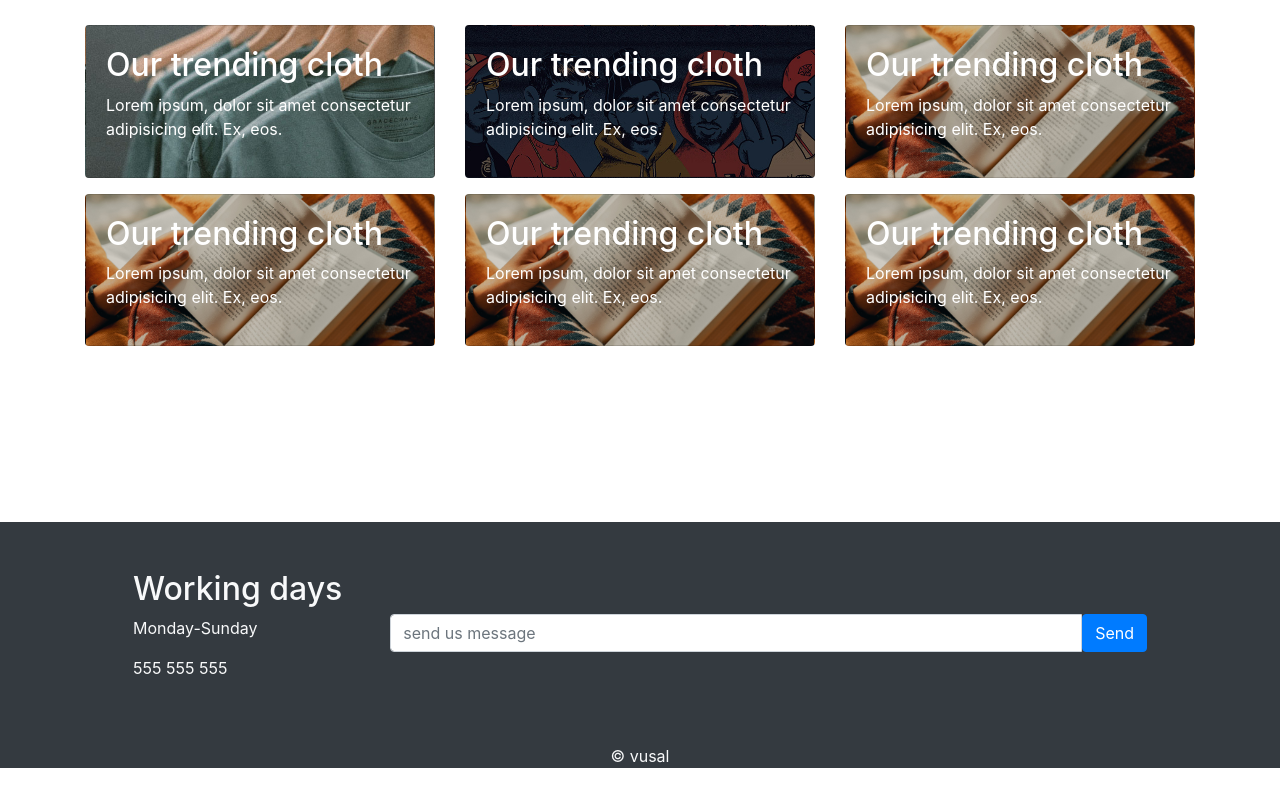
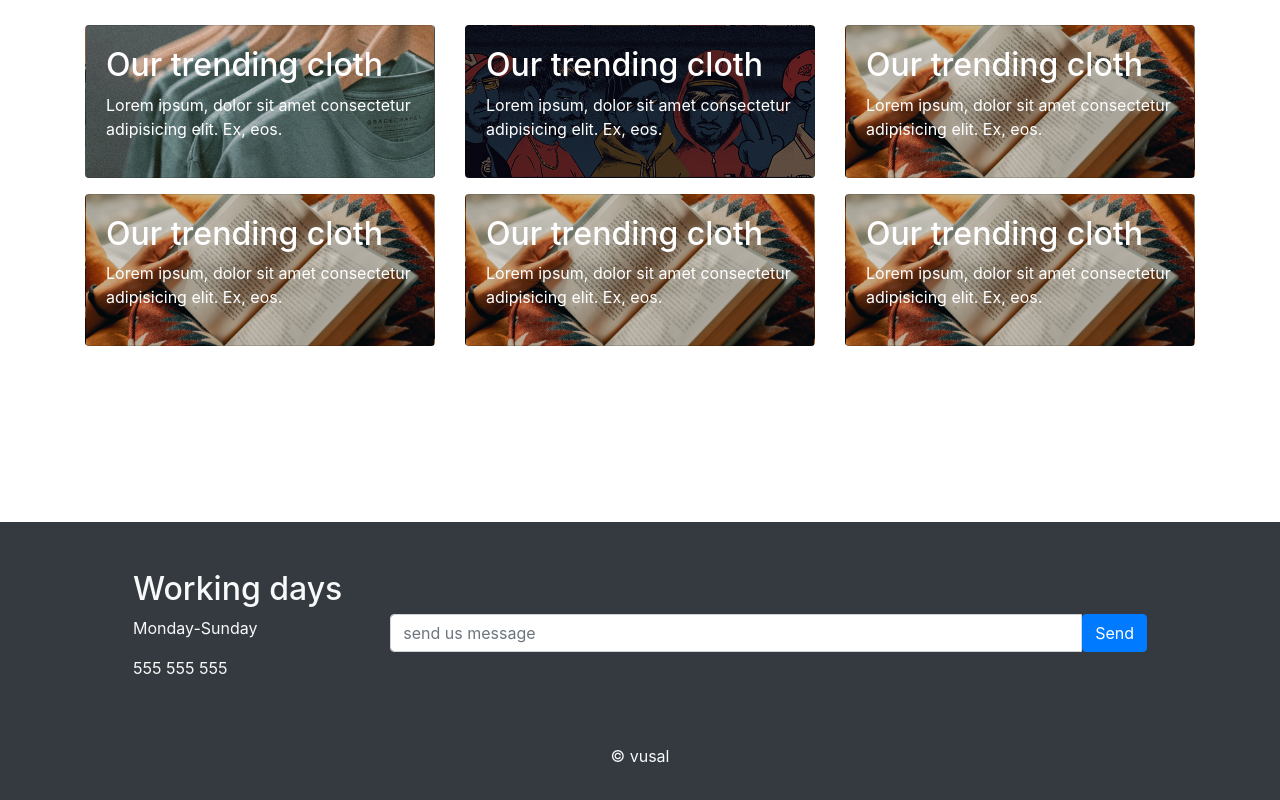
Before and after one commit to vusal5555/shop.github.io, a plain HTML site: page index.html in a window 1280 px wide. Shown: the part 2900-3700 px from the top of the page. Drawn offline with nearby package versions, Linux system fonts and the light colour scheme.

Commit message:
updated my html

```diff
--- a/index.html
+++ b/index.html
@@ -226,7 +226,7 @@
 
 
 
- <footer class="bg-dark text-light text-center">
+ <footer class="bg-dark text-light text-center pb-3">
    <div class="container">
      <div class="d-lg-flex d-sm-flex d-md-flex align-items-center justify-content-between p-5 text-left">
        <div>
```
